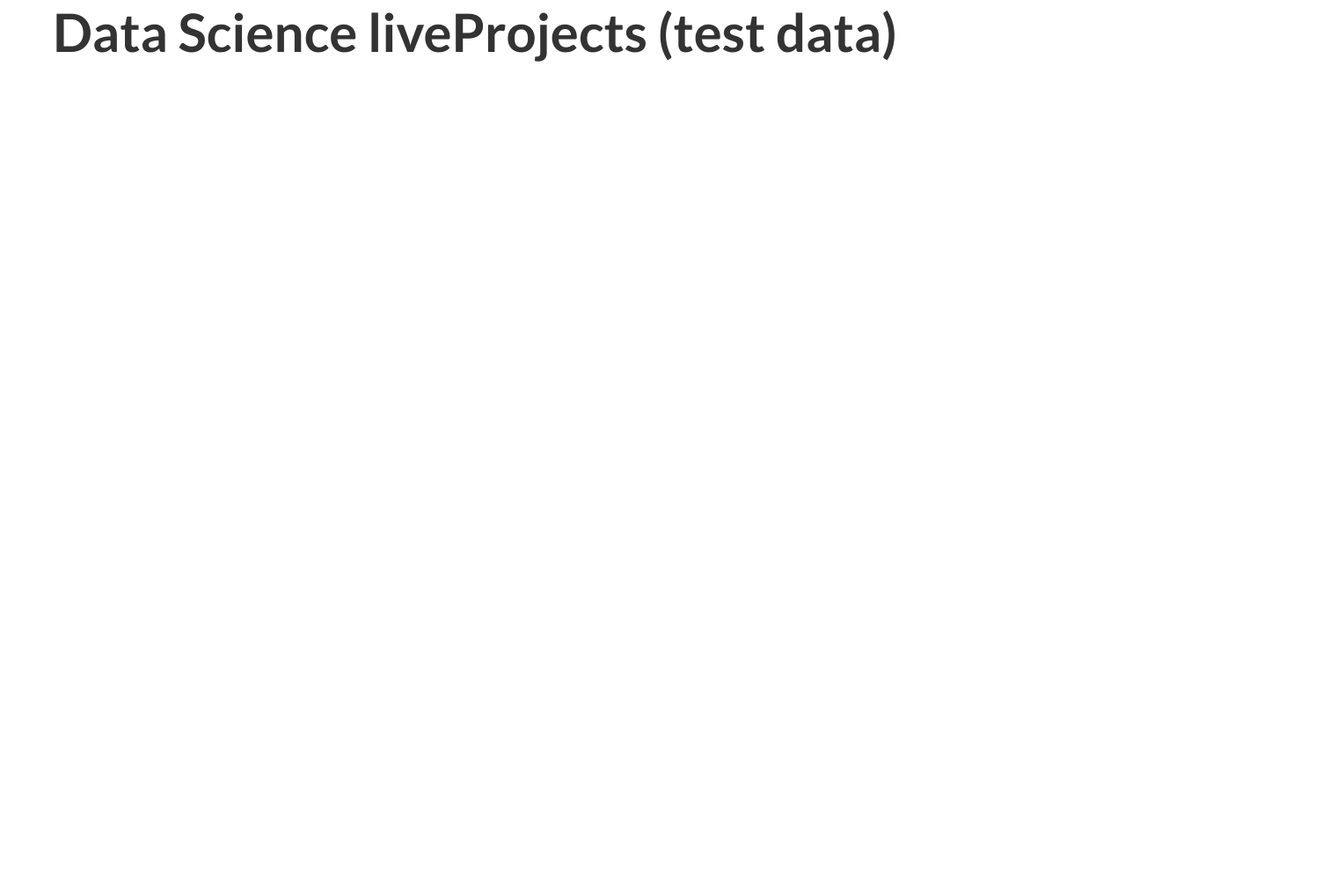
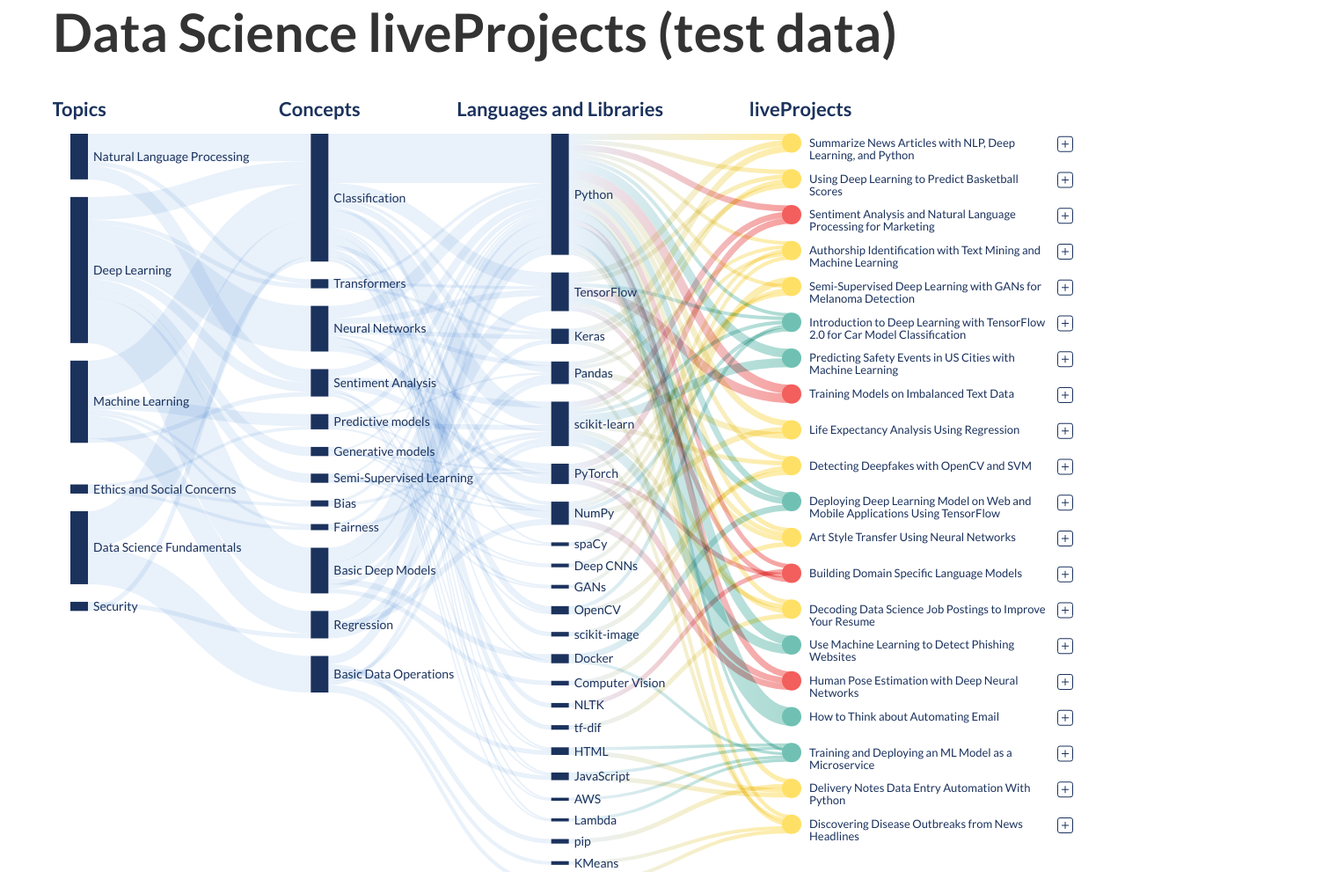
Before and after one commit to amdufour/courses-navigation-visualization, a plain HTML site: page dist/index.html in a window 1280 px wide. Shown: the top 991 px of the page at 88% size, 1520 px wide, since content can reach past the window. Drawn offline with nearby package versions, Linux system fonts and the light colour scheme.

Commit message:
Fix data file path in index.html

```diff
--- a/dist/index.html
+++ b/dist/index.html
@@ -19,7 +19,7 @@
 	<script src="https://d3js.org/d3.v6.min.js"></script>
 	<script src="js/d3-sankey.js"></script>
 
-	<script src="js/data.js"></script>
+	<script src="js/data-sample.js"></script>
 	<script src="js/variables.js"></script>
 	<script src="js/helper-functions.js"></script>
 	<script src="js/main.js"></script>
```
Also changed, not shown: src/copy/index.html (+1 -1 lines).
